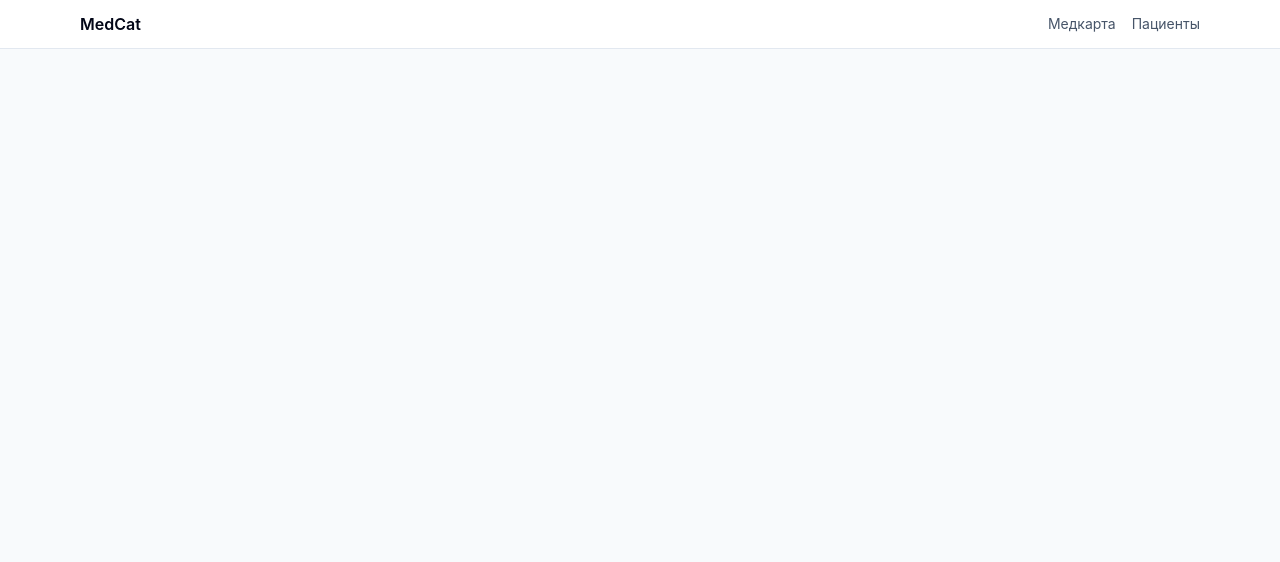
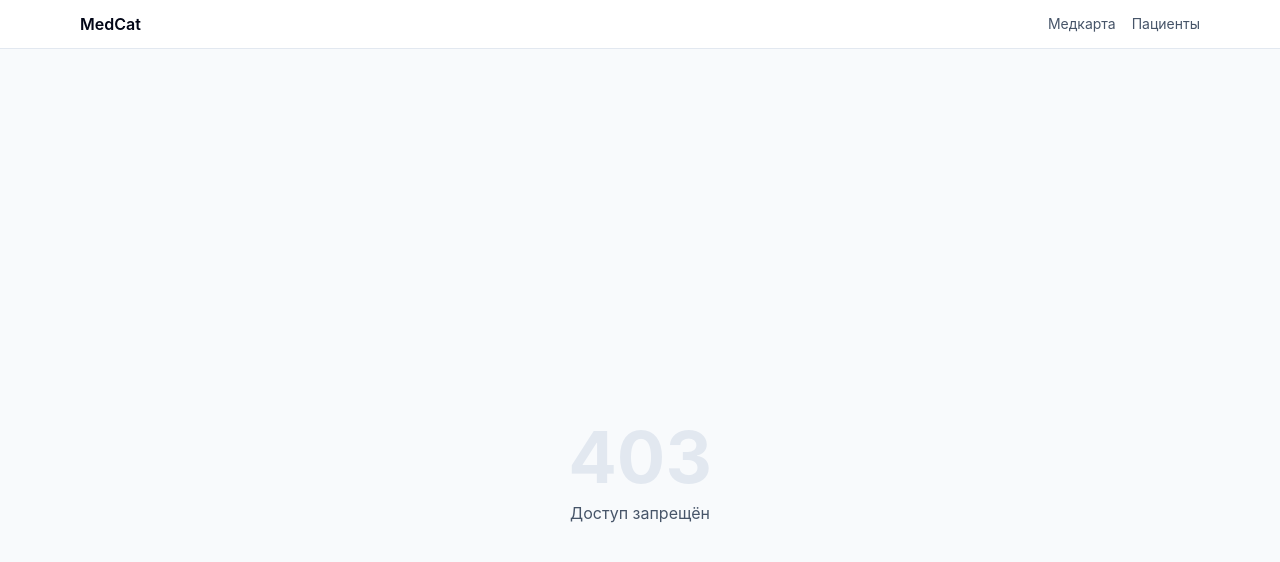
Before and after one commit to mackarovak/hospital_service, a React (Vite) app in the folder frontend/: page /doctor in a window 1280 px wide. Before the commit this address led to /patient. Shown: the top 562 px of the page. Built offline with nearby package versions, Linux system fonts and the light colour scheme; no server answers; sample sign-in values are in the browser's storage.

Commit message:
feat(ProtectedRoute): добавил отображение страницы 403 при несовпадении роли

```diff
--- a/frontend/src/app/ProtectedRoute.tsx
+++ b/frontend/src/app/ProtectedRoute.tsx
@@ -17,7 +17,14 @@ export function ProtectedRoute({ allowedRoles, children }: ProtectedRouteProps)
   }
 
   if (!allowedRoles.includes(role)) {
-    return <Navigate to={role === "DOCTOR" ? "/doctor" : "/patient"} replace />;
+    return (
+      <main className="flex min-h-screen items-center justify-center">
+        <div className="text-center">
+          <p className="text-7xl font-bold text-slate-200">403</p>
+          <p className="mt-2 text-slate-600">Доступ запрещён</p>
+        </div>
+      </main>
+    );
   }
 
   return children;
```
